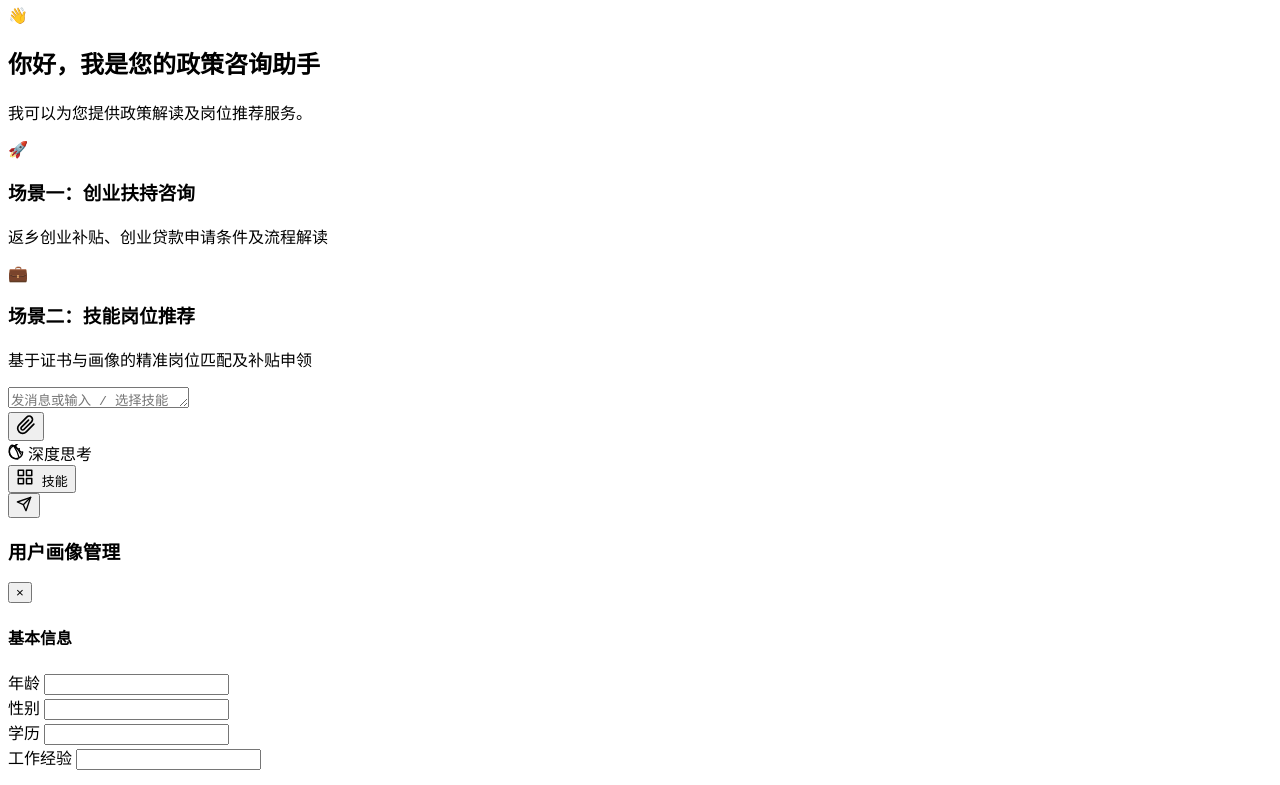
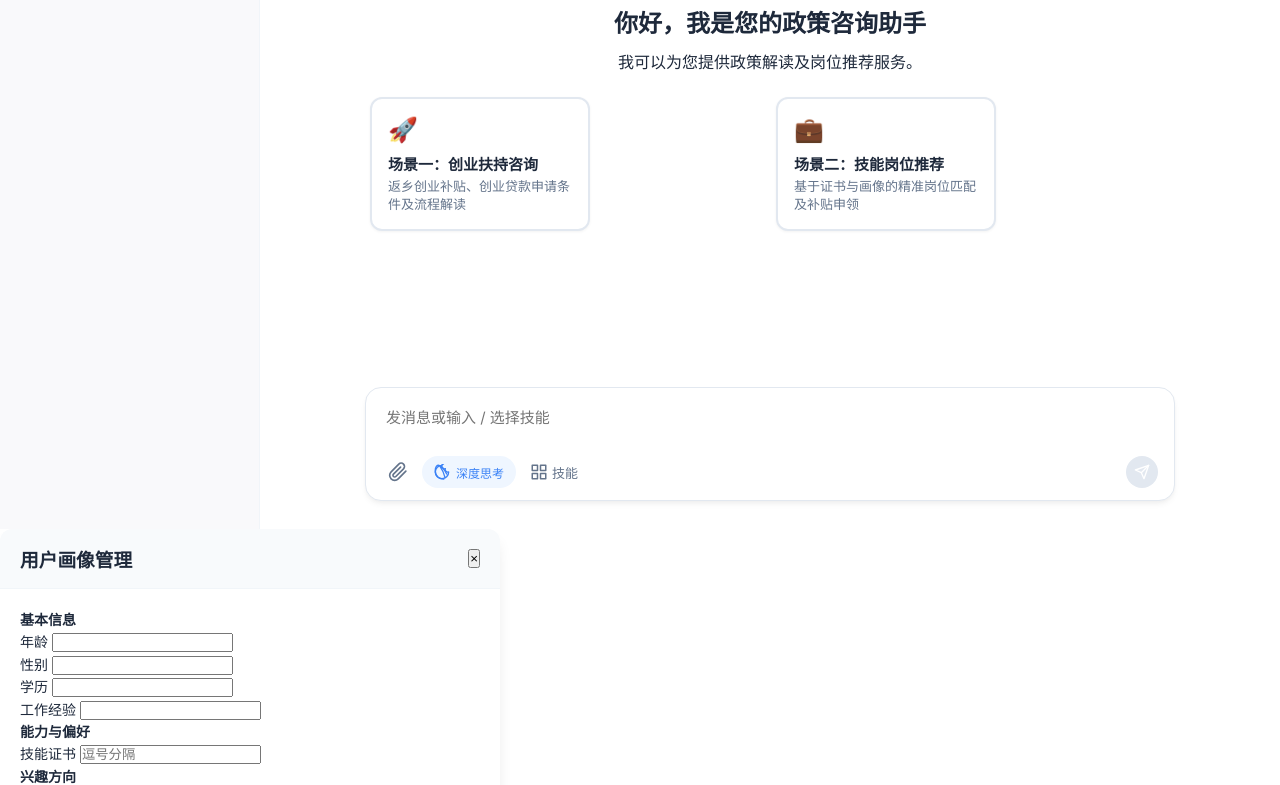
Before and after one commit to tianyong0618/policiespoc, a website: page code/web_code/index.html in a window 1280 px wide. Shown: the part 271-1056 px from the top of the page. Drawn offline with Linux system fonts and the light colour scheme; files that its build step writes are made by us from their sources; the site is published under a folder, as on GitHub Pages, so addresses that start at the root find nothing; no server answers.

Commit message:
fix: 修正静态资源路径并更新README启动说明
更新index.html中的静态资源路径，移除绝对路径前缀以适配本地开发环境
简化README中的后端启动命令，统一推荐使用根目录运行方式
调整前端默认端口为3001以避免冲突，并更新相关文档日期

```diff
--- a/code/web_code/index.html
+++ b/code/web_code/index.html
@@ -4,7 +4,7 @@
     <meta charset="UTF-8">
     <meta name="viewport" content="width=device-width, initial-scale=1.0">
     <title>AI 政策咨询助手</title>
-    <link rel="stylesheet" href="/static/style.css">
+    <link rel="stylesheet" href="style.css">
     <link rel="preconnect" href="https://fonts.googleapis.com">
     <link rel="preconnect" href="https://fonts.gstatic.com" crossorigin>
     <link href="https://fonts.googleapis.com/css2?family=Inter:wght@300;400;500;600;700&display=swap" rel="stylesheet">
@@ -198,6 +198,6 @@
         </div>
     </div>
 
-    <script src="/static/app.js?v=1.0.1"></script>
+    <script src="app.js?v=1.0.1"></script>
 </body>
 </html>
```
Also changed, not shown: README.md.
